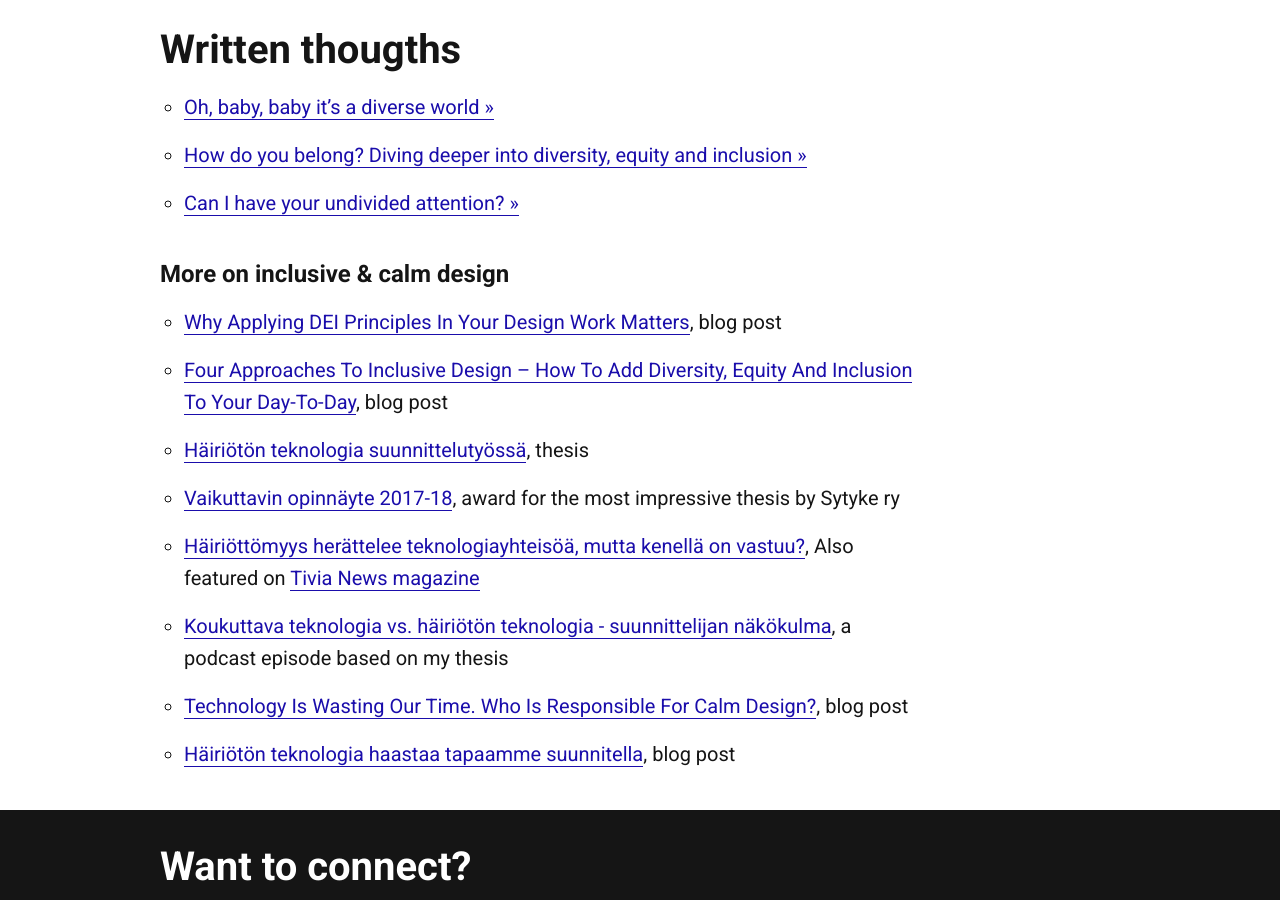
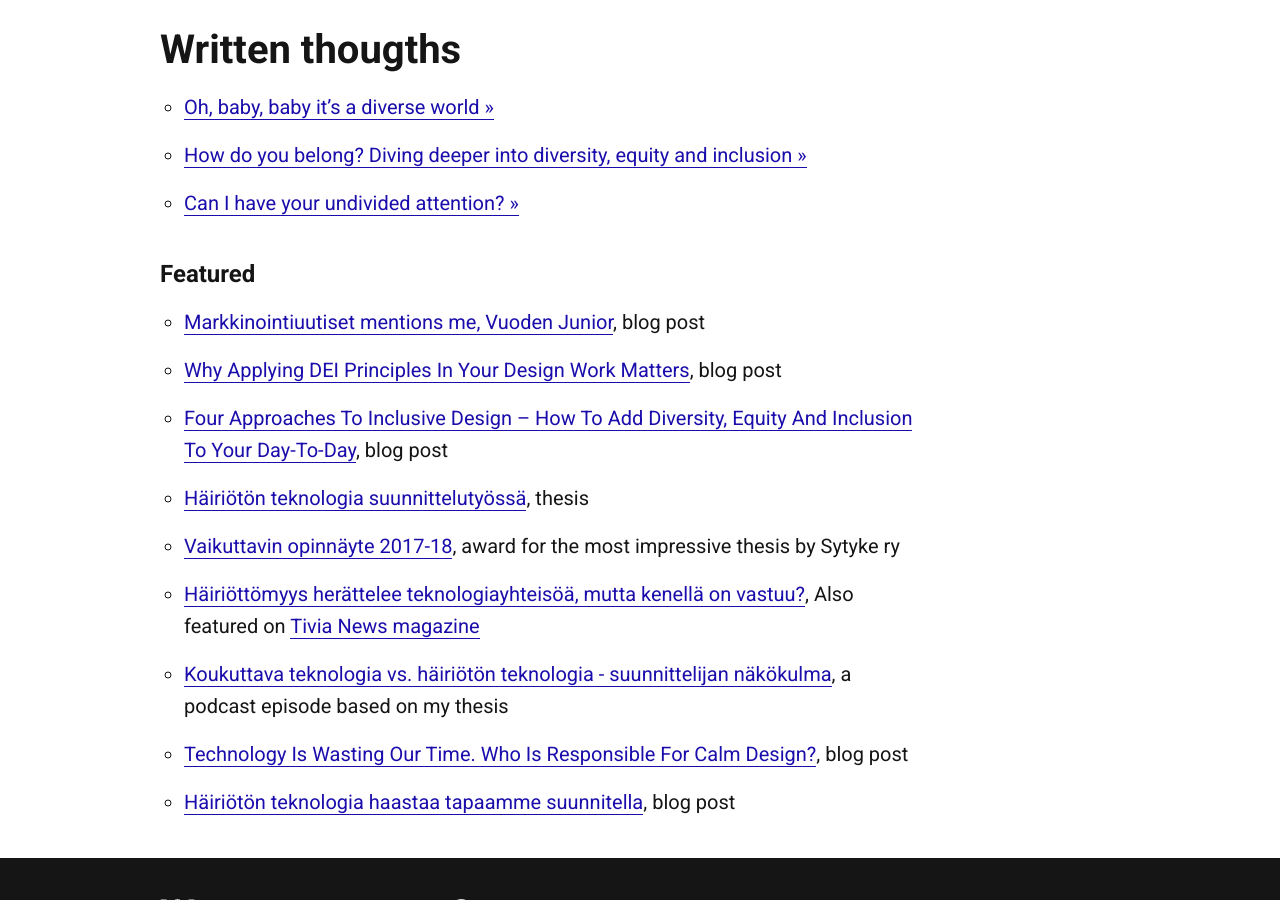
Before and after one commit to jesseu/jesseu.github.io, a Jekyll site: the page built from index.html, in a window 1280 px wide and 900 px high, scrolled down 2938 px. Built offline with Jekyll 4.4.1, drawn with Linux system fonts in a browser that asks for light colours.

Commit message:
Update index.html

```diff
--- a/index.html
+++ b/index.html
@@ -105,8 +105,9 @@ title: Jesse Ukkonen
 	  {% endfor %}
 			</ul>
 
-		<h3 id="calm-design">More on inclusive & calm design</h3>
+		<h3 id="calm-design">Featured</h3>
 			<ul>
+				<li><a href="https://www.markkinointiuutiset.fi/artikkelit/vuoden-huiput--kilpailun-grand-prix-voittajaksi-selviytyi-tbwa-helsingin-suunnittelema-itameren-suojeluun-keskittyva-kampanja---katso-ketka-kaikki-juhlivat-huipulla" target="_blank" rel="noopener">Markkinointiuutiset mentions me, Vuoden Junior</a>, blog post</li>
 				<li><a href="https://inklusiiv.com/why-do_inclusive_design_principles-matters/" target="_blank" rel="noopener">Why Applying DEI Principles In Your Design Work Matters</a>, blog post</li>
 				<li><a href="https://qvik.com/news/four-approaches-to-inclusive-design-how-to-add-diversity-equity-and-inclusion-to-your-day-to-day/" target="_blank" rel="noopener">Four Approaches To Inclusive Design – How To Add Diversity, Equity And Inclusion To Your Day-To-Day</a>, blog post</li>
 				<li><a href="http://urn.fi/URN:NBN:fi:amk-2017112418012" target="_blank" rel="noopener">Häiriötön teknologia suunnittelutyössä</a>, thesis</li>
```
